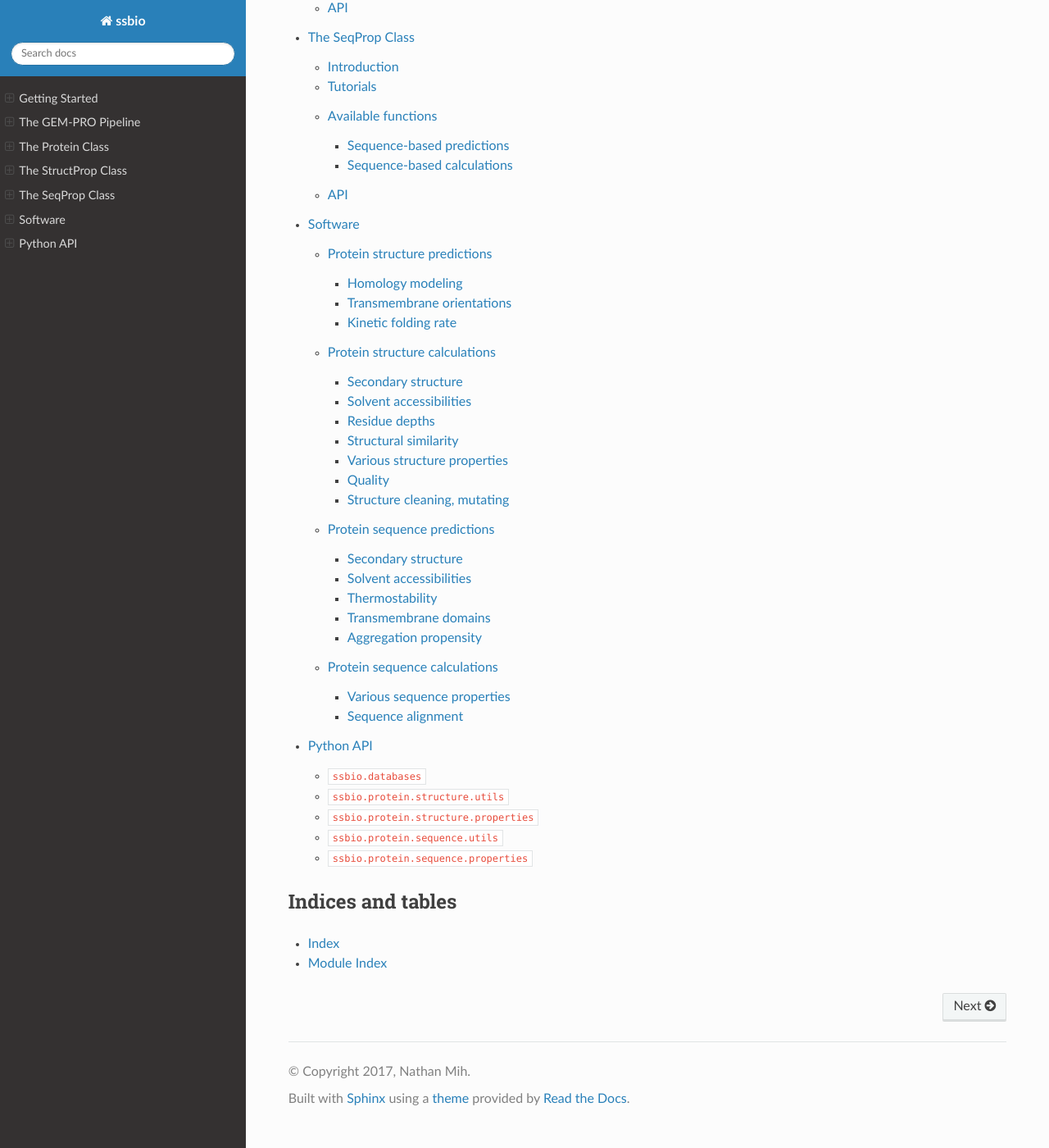
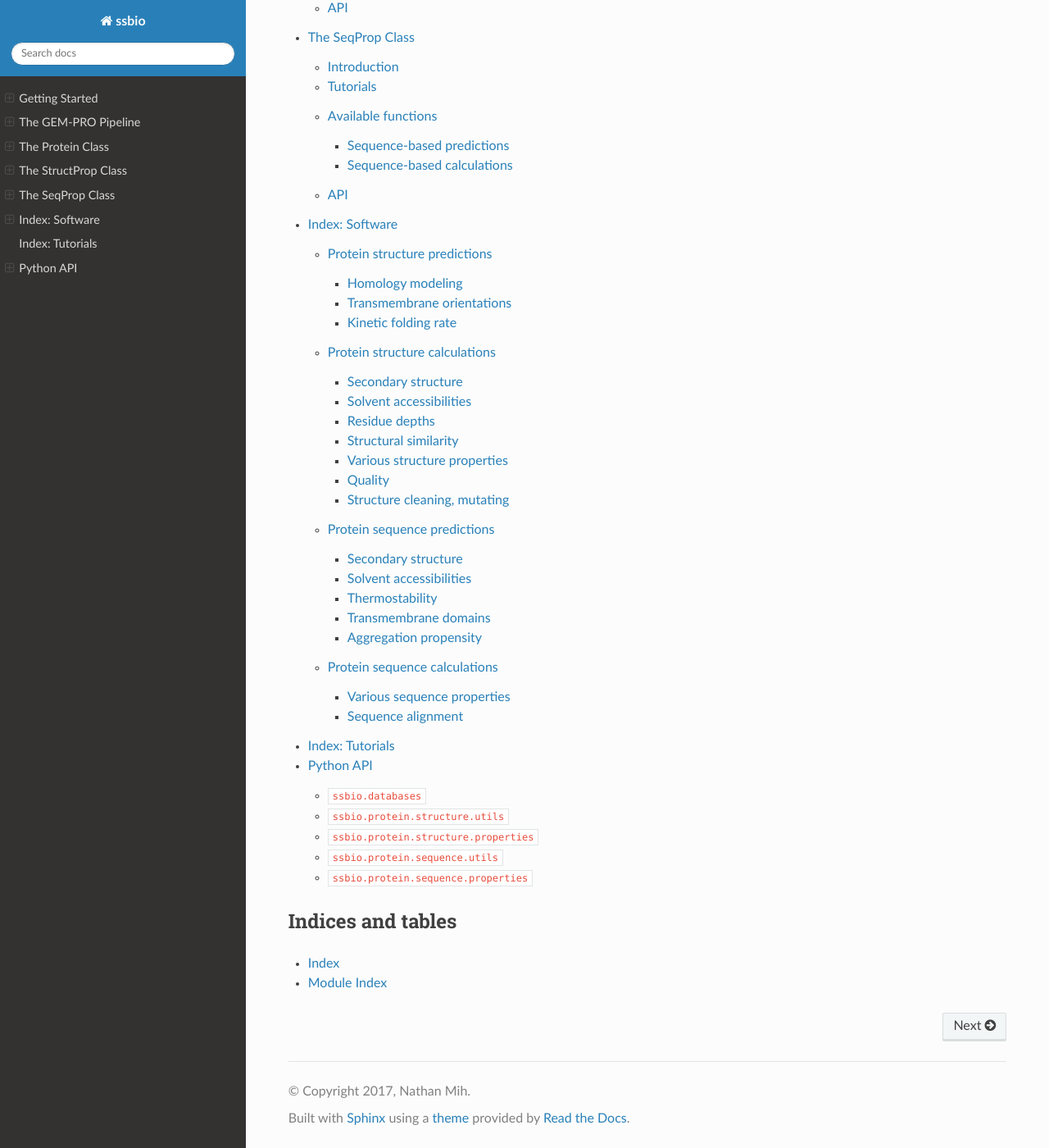
Before and after one commit to SBRG/ssbio, a Sphinx documentation site: the page built from docs/index.rst, in a window 1280 px wide and 1400 px high, scrolled down 2781 px. Shown: the whole window at 82% size. Built offline with Sphinx 7.4.7 and the Read the Docs theme 2.0.0, drawn with Linux system fonts in a browser that asks for light colours.

Commit message:
Documentation updates

```diff
--- a/docs/index.rst
+++ b/docs/index.rst
@@ -14,6 +14,7 @@ Table of Contents
    structure
    sequence
    software
+   tutorials
    python_api
 
 
--- a/docs/software.rst
+++ b/docs/software.rst
@@ -1,8 +1,8 @@
 .. _software:
 
-********
-Software
-********
+***************
+Index: Software
+***************
 
 This section provides a simple list of external software that may be required to carry out specific computations on a protein sequence or structure. This list only contains software that is wrapped with *ssbio* -- there may be other programs that carry out these same functions, and do it better (or worse)!
 
--- /dev/null
+++ b/docs/tutorials.rst
@@ -0,0 +1,7 @@
+.. _tutorials:
+
+****************
+Index: Tutorials
+****************
+
+.. include:: ../Binder.ipynb
```
